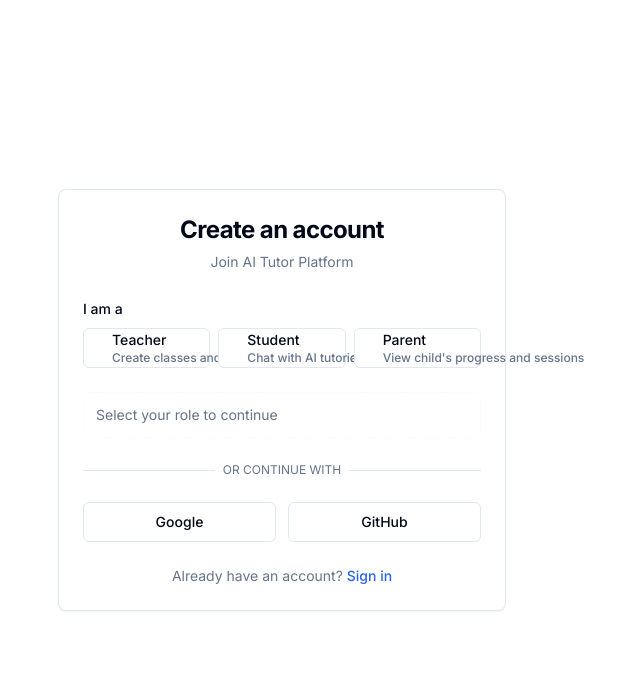
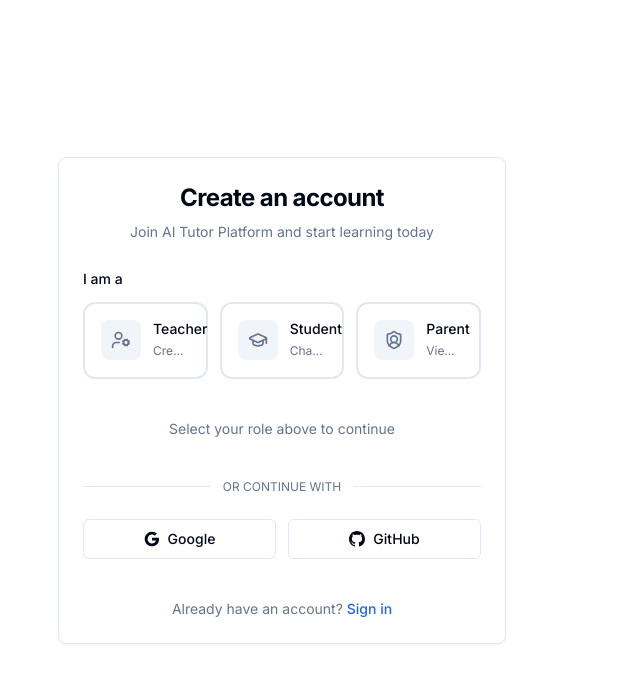
Before and after one commit to EXCONDE01/-AI-Tutor-Platform, a Next.js app: page /sign-up in a window 1280 px wide. Shown: the top 682 px of the page, without its empty margins (358-998 px from the left). Built offline with nearby package versions, Linux system fonts and the light colour scheme; no server answers; what @neon/auth would draw is missing.

Commit message:
Redesign /sign-up page with clean UI

```diff
--- a/src/app/sign-up/page.tsx
+++ b/src/app/sign-up/page.tsx
@@ -1,15 +1,16 @@
 "use client";
 
 import * as React from "react";
-import { useState, Suspense } from "react";
+import { useState, Suspense, useTransition } from "react";
 import { signUpWithEmail, signInWithOAuth } from "@/lib/auth/client";
 import { Button } from "@/components/ui/button";
 import { Input } from "@/components/ui/input";
 import { Label } from "@/components/ui/label";
 import { Card, CardContent, CardDescription, CardFooter, CardHeader, CardTitle } from "@/components/ui/card";
 import { Alert, AlertDescription } from "@/components/ui/alert";
-import { Loader2, Mail, Lock, AlertCircle, User, GraduationCap, UserCog, ShieldUser } from "lucide-react";
+import { Loader2, Mail, Lock, AlertCircle, User, GraduationCap, UserCog, ShieldUser, ChevronRight } from "lucide-react";
 import { useRouter, useSearchParams } from "next/navigation";
+import { cn } from "@/lib/utils";
 
 type Role = "teacher" | "student" | "parent";
 
@@ -24,19 +25,19 @@ const ROLE_OPTIONS: RoleOption[] = [
   {
     value: "teacher",
     label: "Teacher",
-    description: "Create classes and manage student sessions",
+    description: "Create classes, configure tutors, and monitor student sessions",
     icon: UserCog,
   },
   {
     value: "student",
     label: "Student",
-    description: "Chat with AI tutor and track progress",
+    description: "Chat with AI tutor, track progress, and get help 24/7",
     icon: GraduationCap,
   },
   {
     value: "parent",
     label: "Parent",
-    description: "View child's progress and sessions",
+    description: "View your child's progress, sessions, and give consent",
     icon: ShieldUser,
   },
 ];
@@ -48,6 +49,7 @@ function SignUpContent() {
   const error = searchParams.get("error");
 
   const [selectedRole, setSelectedRole] = useState<Role | null>(null);
+  const [isPending, startTransition] = useTransition();
   const [name, setName] = useState("");
   const [email, setEmail] = useState("");
   const [password, setPassword] = useState("");
@@ -123,61 +125,95 @@ function SignUpContent() {
     }
   };
 
+  const handleRoleSelect = (role: Role) => {
+    startTransition(() => {
+      setSelectedRole(role);
+      setErrorMessage(null);
+    });
+  };
+
   return (
-    <div className="min-h-screen flex items-center justify-center bg-background px-4">
+    <div className="min-h-screen flex items-center justify-center bg-background px-4 py-12">
       <Card className="w-full max-w-md">
-        <CardHeader className="text-center">
-          <CardTitle className="text-2xl font-bold">Create an account</CardTitle>
-          <CardDescription>Join AI Tutor Platform</CardDescription>
+        <CardHeader className="text-center space-y-2">
+          <CardTitle className="text-2xl font-bold tracking-tight">Create an account</CardTitle>
+          <CardDescription className="text-muted-foreground">
+            Join AI Tutor Platform and start learning today
+          </CardDescription>
         </CardHeader>
         <CardContent className="space-y-6">
           {errorMessage && (
             <Alert variant="destructive" className="gap-2">
-              <AlertCircle className="h-4 w-4" />
-              <AlertDescription>{errorMessage}</AlertDescription>
+              <AlertCircle className="h-4 w-4 flex-shrink-0" />
+              <AlertDescription className="text-sm">{errorMessage}</AlertDescription>
             </Alert>
           )}
 
           {/* Role Selection */}
-          <div className="space-y-2">
-            <Label>I am a</Label>
-            <div className="grid grid-cols-3 gap-2">
+          <div className="space-y-3">
+            <Label className="text-sm font-medium text-foreground">I am a</Label>
+            <div className="grid grid-cols-1 md:grid-cols-3 gap-3" role="radiogroup" aria-label="Select your role">
               {ROLE_OPTIONS.map((option) => {
                 const Icon = option.icon;
                 const isSelected = selectedRole === option.value;
                 return (
-                  <Button
+                  <button
                     key={option.value}
-                    variant={isSelected ? "default" : "outline"}
-                    onClick={() => setSelectedRole(option.value)}
-                    className="w-full py-3 text-left"
+                    type="button"
+                    role="radio"
+                    aria-checked={isSelected}
+                    onClick={() => handleRoleSelect(option.value)}
+                    className={cn(
+                      "relative p-4 text-left transition-all duration-200 rounded-xl border-2",
+                      isSelected
+                        ? "border-primary bg-primary/5 shadow-[0_0_0_1px_rgba(var(--primary),0.1)]"
+                        : "border-border hover:border-primary/50 hover:bg-accent/30",
+                      "focus-visible:outline-none focus-visible:ring-2 focus-visible:ring-primary focus-visible:ring-offset-2"
+                    )}
                   >
-                    <div className="flex items-center gap-3 w-full">
-                      <Icon className="h-4 w-4" />
-                      <div>
-                        <div className="font-medium">{option.label}</div>
-                        <div className="text-xs text-muted-foreground">{option.description}</div>
+                    <div className="flex items-start gap-3">
+                      <div
+                        className={cn(
+                          "flex h-10 w-10 items-center justify-center rounded-lg transition-colors",
+                          isSelected ? "bg-primary text-primary-foreground" : "bg-muted text-muted-foreground"
+                        )}
+                      >
+                        <Icon className="h-5 w-5" aria-hidden="true" />
                       </div>
+                      <div className="flex-1 min-w-0">
+                        <div className={cn(
+                          "font-medium text-sm leading-tight",
+                          isSelected ? "text-primary" : "text-foreground"
+                        )}>
+                          {option.label}
+                        </div>
+                        <div className={cn(
+                          "text-xs mt-1 leading-relaxed truncate",
+                          isSelected ? "text-primary/70" : "text-muted-foreground"
+                        )}>
+                          {option.description}
+                        </div>
+                      </div>
+                      {isSelected && (
+                        <div className="flex-shrink-0 text-primary">
+                          <ChevronRight className="h-4 w-4" aria-hidden="true" />
+                        </div>
+                      )}
                     </div>
-                  </Button>
+                  </button>
                 );
               })}
             </div>
           </div>
 
-          <form onSubmit={handleSubmit} className="space-y-4">
-            {!selectedRole && (
-              <div className="p-3 rounded-lg border border-dashed border-muted/50">
-                <p className="text-sm text-muted-foreground">Select your role to continue</p>
-              </div>
-            )}
-
+          {/* Form - appears after role selection */}
+          <React.Suspense fallback={null}>
             {selectedRole && (
-              <>
+              <form onSubmit={handleSubmit} className="space-y-4 animate-in fade-in slide-in-from-top-2 duration-300">
                 <div className="space-y-2">
-                  <Label htmlFor="name">Name</Label>
+                  <Label htmlFor="name" className="text-sm font-medium">Name</Label>
                   <div className="relative">
-                    <User className="absolute left-3 top-1/2 -translate-y-1/2 h-4 w-4 text-muted-foreground" />
+                    <User className="absolute left-3 top-1/2 -translate-y-1/2 h-4 w-4 text-muted-foreground" aria-hidden="true" />
                     <Input
                       id="name"
                       type="text"
@@ -188,14 +224,15 @@ function SignUpContent() {
                       required
                       disabled={isLoading}
                       autoComplete="name"
+                      autoFocus
                     />
                   </div>
                 </div>
 
                 <div className="space-y-2">
-                  <Label htmlFor="email">Email</Label>
+                  <Label htmlFor="email" className="text-sm font-medium">Email</Label>
                   <div className="relative">
-                    <Mail className="absolute left-3 top-1/2 -translate-y-1/2 h-4 w-4 text-muted-foreground" />
+                    <Mail className="absolute left-3 top-1/2 -translate-y-1/2 h-4 w-4 text-muted-foreground" aria-hidden="true" />
                     <Input
                       id="email"
                       type="email"
@@ -211,9 +248,9 @@ function SignUpContent() {
                 </div>
 
                 <div className="space-y-2">
-                  <Label htmlFor="password">Password</Label>
+                  <Label htmlFor="password" className="text-sm font-medium">Password</Label>
                   <div className="relative">
-                    <Lock className="absolute left-3 top-1/2 -translate-y-1/2 h-4 w-4 text-muted-foreground" />
+                    <Lock className="absolute left-3 top-1/2 -translate-y-1/2 h-4 w-4 text-muted-foreground" aria-hidden="true" />
                     <Input
                       id="password"
                       type="password"
@@ -230,9 +267,9 @@ function SignUpContent() {
                 </div>
 
                 <div className="space-y-2">
-                  <Label htmlFor="confirmPassword">Confirm Password</Label>
+                  <Label htmlFor="confirmPassword" className="text-sm font-medium">Confirm Password</Label>
                   <div className="relative">
-                    <Lock className="absolute left-3 top-1/2 -translate-y-1/2 h-4 w-4 text-muted-foreground" />
+                    <Lock className="absolute left-3 top-1/2 -translate-y-1/2 h-4 w-4 text-muted-foreground" aria-hidden="true" />
                     <Input
                       id="confirmPassword"
                       type="password"
@@ -247,7 +284,7 @@ function SignUpContent() {
                   </div>
                 </div>
 
-                <Button type="submit" className="w-full" size="lg" disabled={isLoading || !selectedRole}>
+                <Button type="submit" className="w-full" size="lg" disabled={isLoading}>
                   {isLoading ? (
                     <>
                       <Loader2 className="mr-2 h-4 w-4 animate-spin" />
@@ -257,26 +294,54 @@ function SignUpContent() {
                     "Create account"
                   )}
                 </Button>
-              </>
+              </form>
             )}
-          </form>
+          </React.Suspense>
 
-          <div className="relative">
+          {!selectedRole && (
+            <div className="text-center py-4">
+              <p className="text-sm text-muted-foreground">
+                Select your role above to continue
+              </p>
+            </div>
+          )}
+
+          {/* Divider */}
+          <div className="relative my-2">
             <div className="absolute inset-0 flex items-center">
-              <span className="w-full border-t" />
+              <span className="w-full border-t border-border" />
             </div>
             <div className="relative flex justify-center text-xs uppercase">
-              <span className="bg-background px-2 text-muted-foreground">Or continue with</span>
+              <span className="bg-card px-3 text-muted-foreground">Or continue with</span>
             </div>
           </div>
 
+          {/* OAuth Buttons */}
           <div className="grid grid-cols-2 gap-3">
             <Button
               variant="outline"
               onClick={() => signInWithOAuth('google')}
               disabled={isLoading}
-              className="w-full"
+              className="w-full gap-2"
             >
+              <svg className="h-4 w-4" viewBox="0 0 24 24" aria-hidden="true">
+                <path
+                  fill="currentColor"
+                  d="M22.56 12.25c0-.78-.07-1.53-.2-2.25H12v4.26h5.92c-.26 1.37-1.04 2.53-2.21 3.31v2.77h3.57c2.08-1.92 3.28-4.74 3.28-8.09z"
+                />
+                <path
+                  fill="currentColor"
+                  d="M12 23c2.97 0 5.46-.98 7.28-2.66l-3.57-2.77c-.98.66-2.23 1.06-3.71 1.06-2.86 0-5.29-1.93-6.16-4.53H2.18v2.84C3.99 20.53 7.7 23 12 23z"
+                />
+                <path
+                  fill="currentColor"
+                  d="M5.84 14.09c-.22-.66-.35-1.36-.35-2.09s.13-1.43.35-2.09V7.07H2.18C1.43 8.55 1 10.22 1 12s.43 3.45 1.18 4.93l2.85-2.22.81-.62z"
+                />
+                <path
+                  fill="currentColor"
+                  d="M12 5.38c1.62 0 3.06.56 4.21 1.64l3.15-3.15C17.45 2.09 14.97 1 12 1 7.7 1 3.99 3.47 2.18 7.07l3.66 2.84c.87-2.6 3.3-4.53 6.16-4.53z"
+                />
+              </svg>
               Google
             </Button>
 
@@ -284,13 +349,16 @@ function SignUpContent() {
               variant="outline"
               onClick={() => signInWithOAuth('github')}
               disabled={isLoading}
-              className="w-full"
+              className="w-full gap-2"
             >
+              <svg className="h-4 w-4" fill="currentColor" viewBox="0 0 24 24" aria-hidden="true">
+                <path d="M12 0c-6.626 0-12 5.373-12 12 0 5.302 3.438 9.8 8.207 11.387.599.111.793-.261.793-.577v-2.234c-3.338.726-4.033-1.416-4.033-1.416-.546-1.387-1.333-1.756-1.333-1.756-1.089-.745.083-.729.083-.729 1.205.084 1.839 1.237 1.839 1.237 1.07 1.834 2.807 1.304 3.492.997.107-.775.418-1.305.762-1.604-2.665-.305-5.467-1.334-5.467-5.931 0-1.311.469-2.381 1.236-3.221-.124-.305-.535-1.524.117-3.176 0 0 1.008-.322 3.301 1.23.957-.266 1.983-.399 3.003-.404 1.02.005 2.047.138 3.006.404 2.291-1.552 3.297-1.23 3.297-1.23.653 1.653.242 2.874.118 3.176.77.84 1.235 1.911 1.235 3.221 0 4.609-2.807 5.624-5.479 5.921.43.372.823 1.102.823 2.222v3.293c0 .319.192.694.801.576 4.765-1.589 8.199-6.086 8.199-11.386 0-6.627-5.373-12-12-12z" />
+              </svg>
               GitHub
             </Button>
           </div>
         </CardContent>
-        <CardFooter className="flex justify-center">
+        <CardFooter className="flex justify-center pt-4">
           <p className="text-sm text-muted-foreground">
             Already have an account?{" "}
             <a href="/sign-in" className="text-primary hover:underline font-medium">
```
